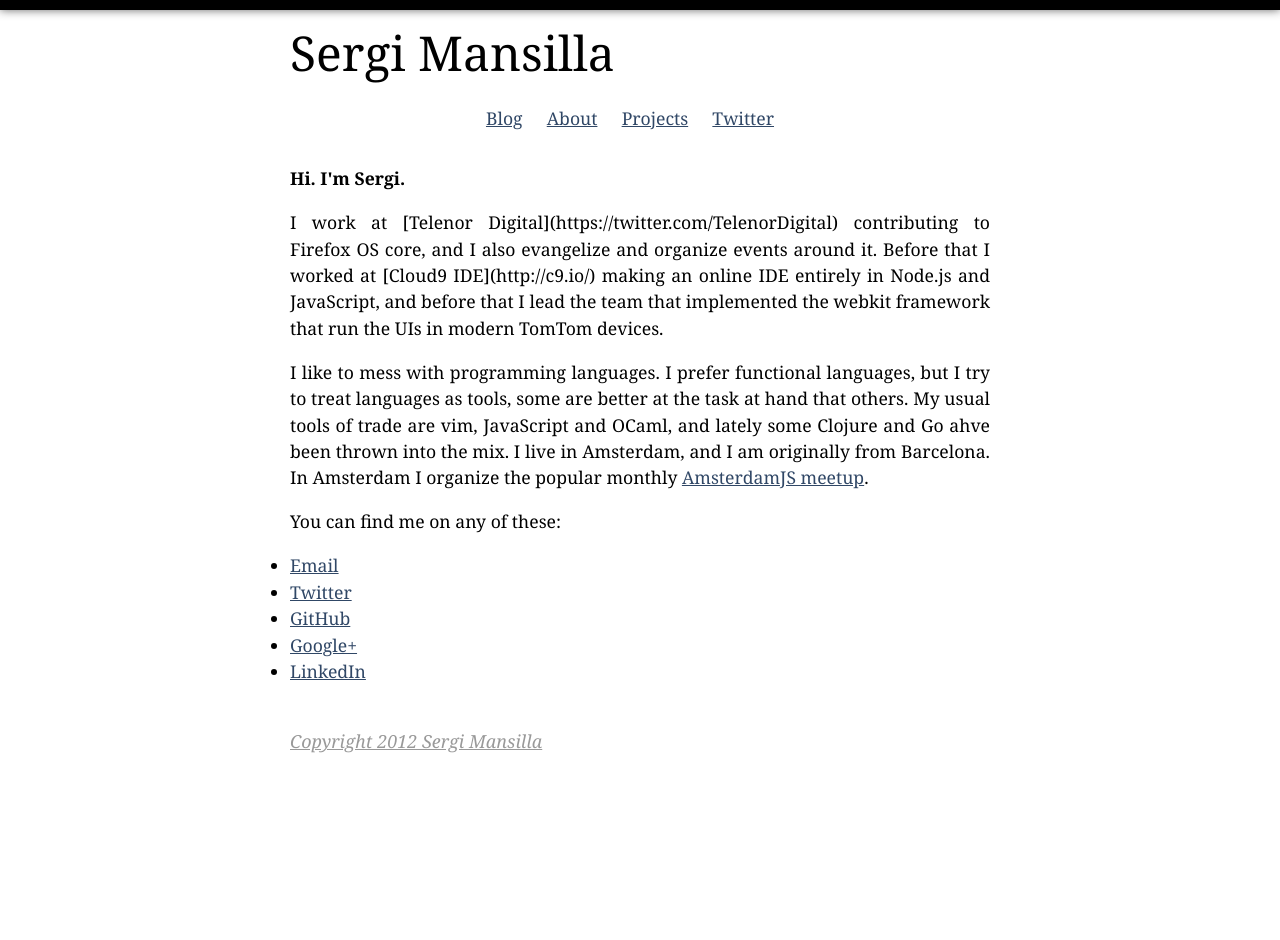
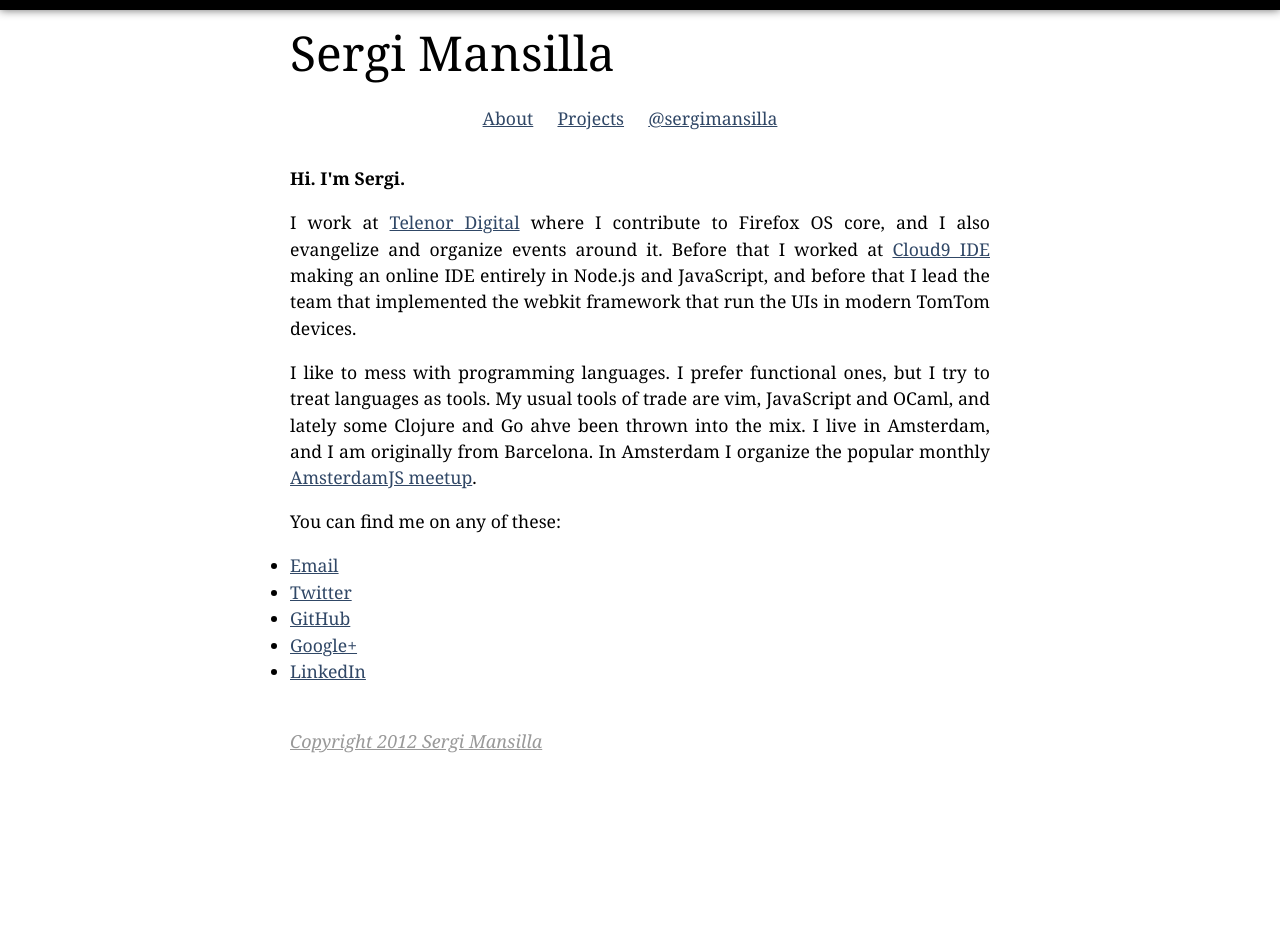
Before and after one commit to sergi/sergi.github.com, a Jekyll site: the page built from about.html, in a window 1280 px wide. Built offline with Jekyll 4.4.1, drawn with Linux system fonts in a browser that asks for light colours; some web fonts are replaced; Markdown is read by kramdown in place of the engine named in the settings; a script that is not in the unit is left out.

Commit message:
Typos and overall improvements

```diff
--- a/_layouts/default.html
+++ b/_layouts/default.html
@@ -57,13 +57,12 @@
 
         <div id="navcontainer">
             <ul id="navlist">
-            <li><a href="/">Blog</a></li>
             <li><a href="/about">About</a></li>
             <li><a href="https://github.com/sergi">Projects</a></li>
             <!--
                 <li><a href="/talks">Talks</a></li>
             -->
-            <li><a href="{{site.author.twitter}}">Twitter</a></li>
+            <li><a href="{{site.author.twitter}}">@sergimansilla</a></li>
             </ul>
         </div>
 
--- a/about.html
+++ b/about.html
@@ -10,9 +10,9 @@
 <div id="wrapper">
     <h1>Hi. I'm Sergi.</h1>
 
-    <p>I work at [Telenor Digital](https://twitter.com/TelenorDigital) contributing to Firefox OS core, and I also evangelize and organize events around it. Before that I worked at [Cloud9 IDE](http://c9.io/) making an online IDE entirely in Node.js and JavaScript, and before that I lead the team that implemented the webkit framework that run the UIs in modern TomTom devices.</p>
+    <p>I work at <a href="https://twitter.com/TelenorDigital">Telenor Digital</a> where I contribute to Firefox OS core, and I also evangelize and organize events around it. Before that I worked at <a href="http://c9.io/">Cloud9 IDE</a> making an online IDE entirely in Node.js and JavaScript, and before that I lead the team that implemented the webkit framework that run the UIs in modern TomTom devices.</p>
 
-    <p>I like to mess with programming languages. I prefer functional languages, but I try to treat languages as tools, some are better at the task at hand that others. My usual tools of trade are vim, JavaScript and OCaml, and lately some Clojure and Go ahve been thrown into the mix. I live in Amsterdam, and I am originally from Barcelona. In Amsterdam I organize the popular monthly <a href="http://www.meetup.com/AmsterdamJS/">AmsterdamJS meetup</a>.</p>
+    <p>I like to mess with programming languages. I prefer functional ones, but I try to treat languages as tools. My usual tools of trade are vim, JavaScript and OCaml, and lately some Clojure and Go ahve been thrown into the mix. I live in Amsterdam, and I am originally from Barcelona. In Amsterdam I organize the popular monthly <a href="http://www.meetup.com/AmsterdamJS/">AmsterdamJS meetup</a>.</p>
 
     <p>You can find me on any of these:</p>
     <ul>
```
